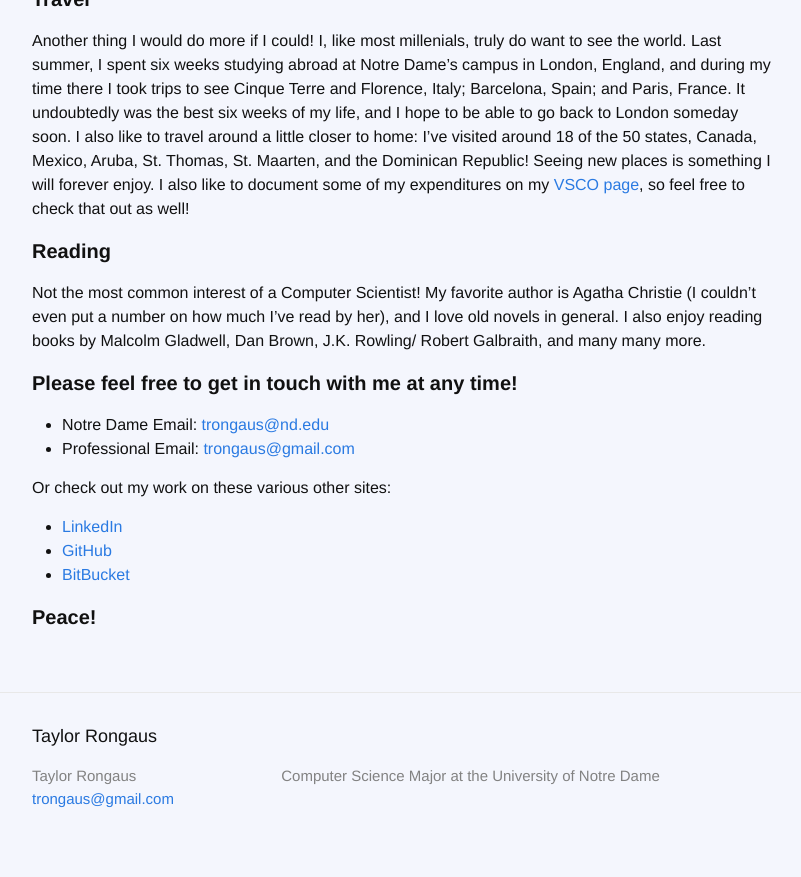
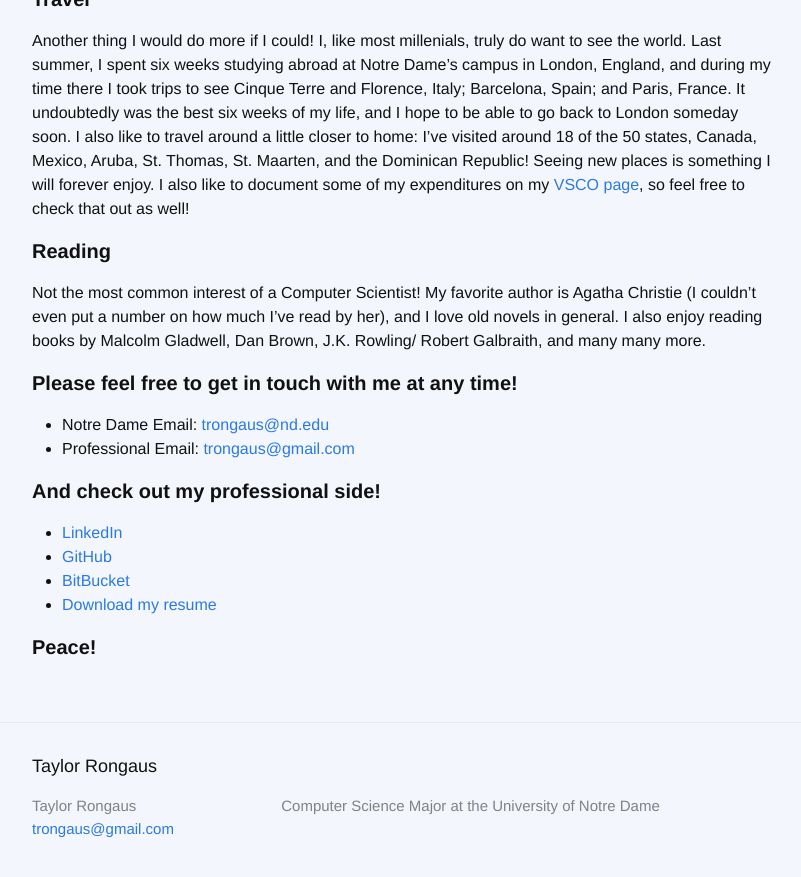
Before and after one commit to trongaus/trongaus.github.io, a Jekyll site: the page built from about.md, in a window 1280 px wide and 900 px high, scrolled down 981 px. Shown: the top 877 px of the window, without its empty margins (238-1039 px from the left). Built offline with Jekyll 4.4.1, drawn with Linux system fonts in a browser that asks for light colours.

Commit message:
added resume download to about page

```diff
--- a/_includes/footer.html
+++ b/_includes/footer.html
@@ -12,7 +12,7 @@
         </ul>
       </div>
 
-      <div class="footer-col-12">
+      <div class="footer-col-8">
         <p>{{ site.description }}</p>
       </div>
     </div>
--- a/about.md
+++ b/about.md
@@ -36,13 +36,16 @@ Not the most common interest of a Computer Scientist! My favorite author is Agat
 * Notre Dame Email: [trongaus@nd.edu][trongaus-email1]
 * Professional Email: [trongaus@gmail.com][trongaus-email2]
 
-Or check out my work on these various other sites:
+#### **And check out my professional side!** ####
 
 * [LinkedIn][trongaus-linkedin]
 * [GitHub][trongaus-github]
 * [BitBucket][trongaus-bitbucket]
+* [Download my resume](https://github.com/trongaus/trongaus.github.io/raw/master/_includes/resume.pdf)
+
 
 #### **Peace!** ####
+
 
 [radioshow]: https://wvfi.nd.edu
 [trongaus-pinterest]: https://pinterest.com/trongaus
```
